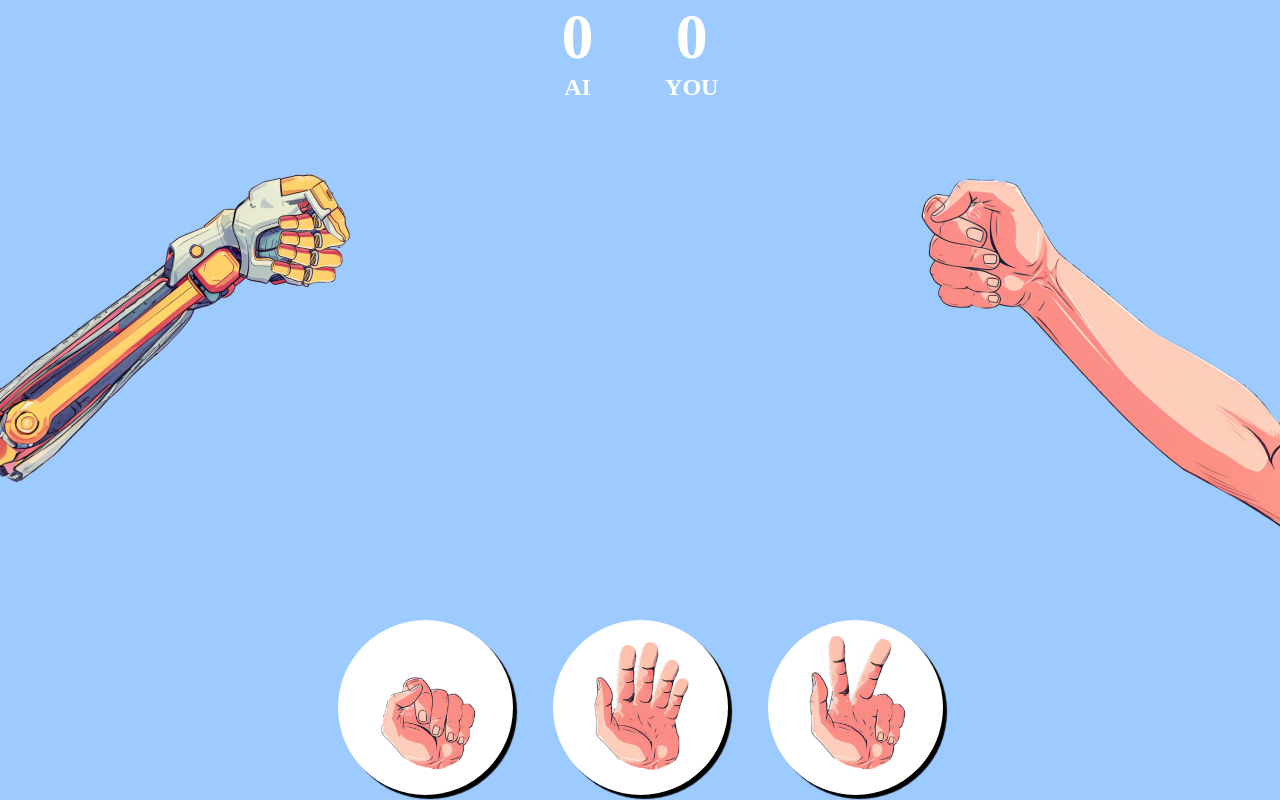
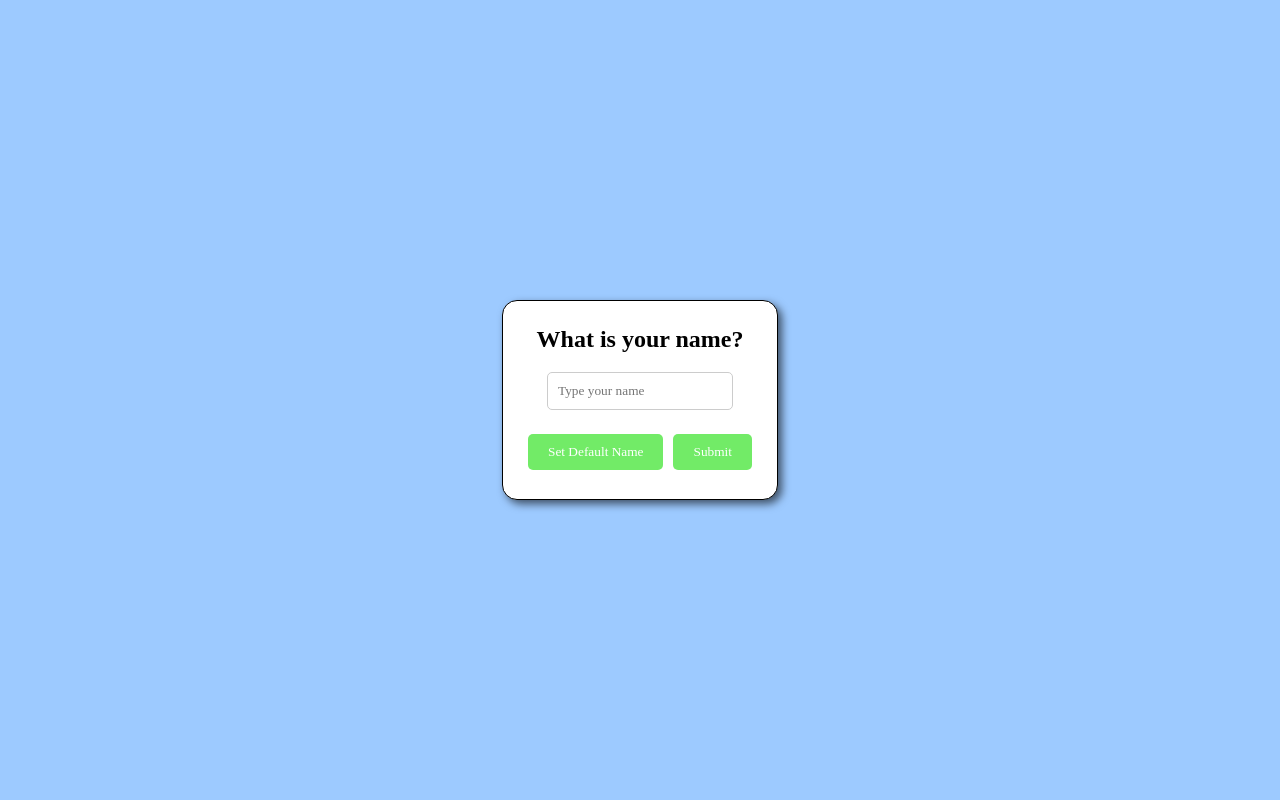
Before and after one commit to LaurentMaxhuni/rock-paper-scissors, a React (Create React App) app in the folder human-vs-ai-rps/: page / in a window 1280 px wide. Built offline with nearby package versions, Linux system fonts and the light colour scheme.

Commit message:
Added Name functionality

```diff
--- a/human-vs-ai-rps/package.json
+++ b/human-vs-ai-rps/package.json
@@ -8,6 +8,7 @@
     "@testing-library/user-event": "^13.5.0",
     "react": "^18.3.1",
     "react-dom": "^18.3.1",
+    "react-router-dom": "^6.28.0",
     "react-scripts": "5.0.1",
     "web-vitals": "^2.1.4"
   },
--- a/human-vs-ai-rps/src/App.js
+++ b/human-vs-ai-rps/src/App.js
@@ -1,10 +1,18 @@
 import Game from "./components/Game.jsx";
 import "./App.css";
+import NamePrompt from "../src/components/NamePrompt.jsx";
+import { BrowserRouter as Router, Routes, Route } from "react-router-dom";
+
 function App() {
   return (
-    <div className="App">
-      <Game />
-    </div>
+    <Router>
+      <div className="App">
+        <Routes>
+          <Route path="/" element={<NamePrompt />} />
+          <Route path="/game" element={<Game />} />
+        </Routes>
+      </div>
+    </Router>
   );
 }
 
--- /dev/null
+++ b/human-vs-ai-rps/src/components/NamePrompt.css
@@ -0,0 +1,41 @@
+.name-prompt-container {
+  display: flex;
+  justify-content: center;
+  align-items: center;
+  height: 100vh;
+}
+
+form {
+  display: grid;
+  place-items: center;
+  place-self: center;
+  margin: 0 auto;
+  padding: 20px;
+  background-color: white;
+  box-shadow: 4px 4px 8px rgba(0, 0, 0, 0.6);
+  border: 1px solid black;
+  border-radius: 15px;
+  width: auto;
+  height: 200px;
+}
+
+input {
+  padding: 10px;
+  margin: 10px 0;
+  border-radius: 5px;
+  border: 1px solid #ccc;
+}
+
+button {
+  margin: 5px;
+  padding: 10px 20px;
+  border: none;
+  border-radius: 5px;
+  background-color: #72eb67;
+  color: white;
+  cursor: pointer;
+}
+
+button:hover {
+  background-color: #0056b3;
+}
--- /dev/null
+++ b/human-vs-ai-rps/src/components/NamePrompt.jsx
@@ -0,0 +1,48 @@
+import React, { useState } from "react";
+import { useNavigate } from "react-router-dom";
+import './NamePrompt.css';
+
+
+const NamePrompt = () => {
+  const [userInput, setUserInput] = useState("");
+  const navigate = useNavigate();
+
+  const handleDefault = () => {
+    setUserInput("You");
+  };
+
+  const handleSubmit = (e) => {
+    e.preventDefault();
+    if (userInput.trim() === "") {
+      alert("Please enter a name!");
+    } else {
+      localStorage.setItem("userName", userInput);
+      alert(`Name submitted: ${userInput}`);
+      navigate("/game");
+    }
+  };
+
+  return (
+    <div className="name-prompt-container">
+      <form onSubmit={handleSubmit}>
+      <h2>What is your name?</h2>
+        <input
+          type="text"
+          value={userInput}
+          onChange={(e) => setUserInput(e.target.value)}
+          placeholder="Type your name"
+        />
+        <div>
+          <button type="button" onClick={handleDefault}>
+            Set Default Name
+          </button>
+          <button type="submit">
+            Submit
+          </button>
+        </div>
+      </form>
+    </div>
+  );
+};
+
+export default NamePrompt;
--- a/human-vs-ai-rps/src/components/Score.jsx
+++ b/human-vs-ai-rps/src/components/Score.jsx
@@ -1,6 +1,8 @@
 import React from 'react';
 
 function Score(props) {
+    const name = localStorage.getItem("userName").toUpperCase() || "YOU";
+
     return <div className='score'>
         <div className="ai-score">
             <h1>{props.aiScore}</h1>
@@ -8,7 +10,7 @@ function Score(props) {
         </div>
         <div className="human-score">
             <h1>{props.humanScore}</h1>
-            <h2>YOU</h2>
+            <h2>{name}</h2>
         </div>
     </div>;
 }
```
Also changed, not shown: 1 other file (tests, documents, lock files or other folders).
